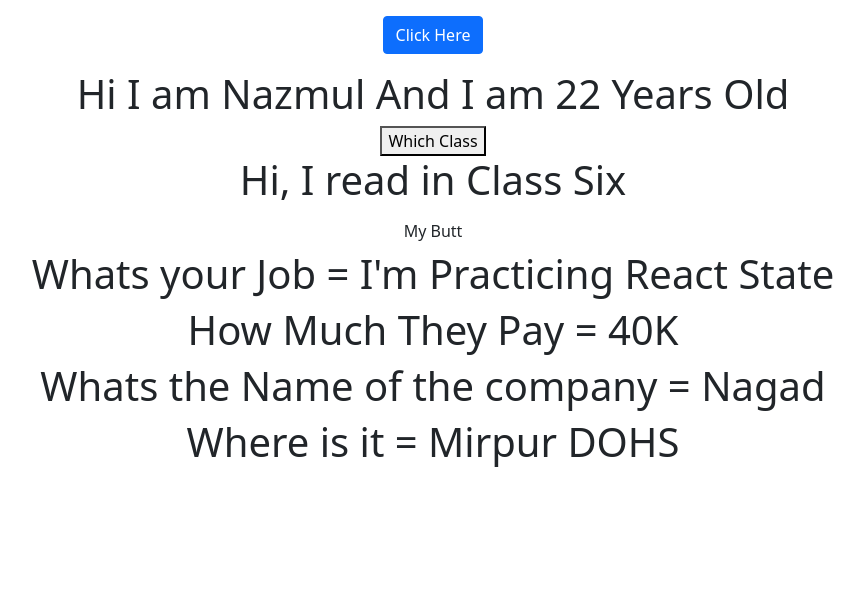
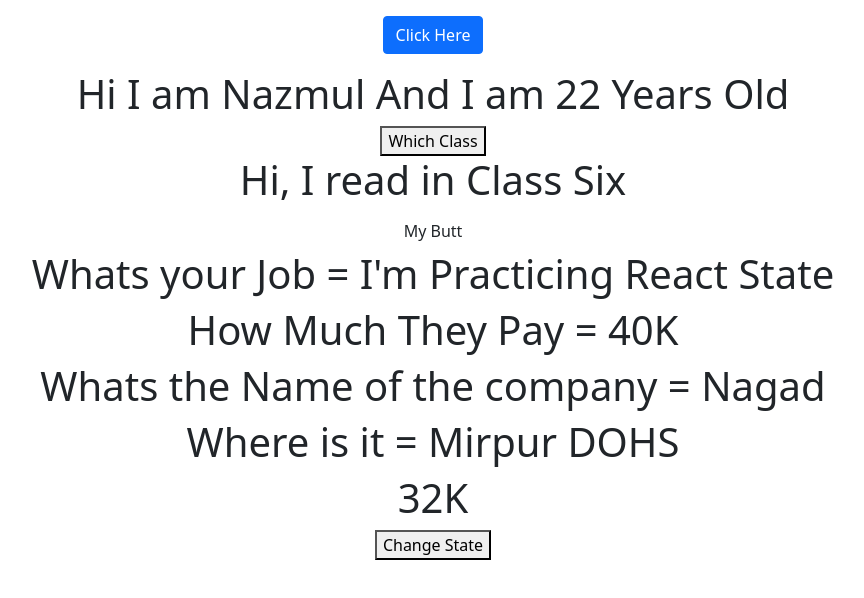
Before and after one commit to nzstarz/React-Basic, a React (Create React App) app: page / in a window 1280 px wide. Shown: the top 598 px of the page, without its empty margins (207-1071 px from the left). Built offline with nearby package versions, Linux system fonts and the light colour scheme.

Commit message:
React setState change state value

```diff
--- a/src/App.js
+++ b/src/App.js
@@ -4,6 +4,7 @@ import Hello from './mycomponents/Hello';
 import Welcome from './mycomponents/Welcome';
 import Arrow from './mycomponents/arrow';
 import Welcomesate from './mycomponents/Welcomestate';
+import ChangeStateValue from './mycomponents/ChangeStateValue';
 
 function App() {
   return (
@@ -16,6 +17,8 @@ function App() {
 
      <Welcomesate></Welcomesate>
 
+     <ChangeStateValue></ChangeStateValue>
+
     </div>
   )
 }
--- /dev/null
+++ b/src/mycomponents/ChangeStateValue.js
@@ -0,0 +1,26 @@
+// React setState change state value
+import React, {Component} from 'react'
+
+class ChangeStateValue extends Component{
+    constructor(){
+        super()
+
+        this.state={
+            salary : "32K"
+        }
+
+    }
+        changeSalary(aa){
+            this.setState({salary:aa})
+
+        }
+
+    render(){
+        return <div>
+                 <h1>{this.state.salary} </h1>
+                 <button onClick={this.changeSalary.bind(this, "45K")}>Change State</button>
+
+            </div>
+    }
+}
+export default ChangeStateValue;
```
